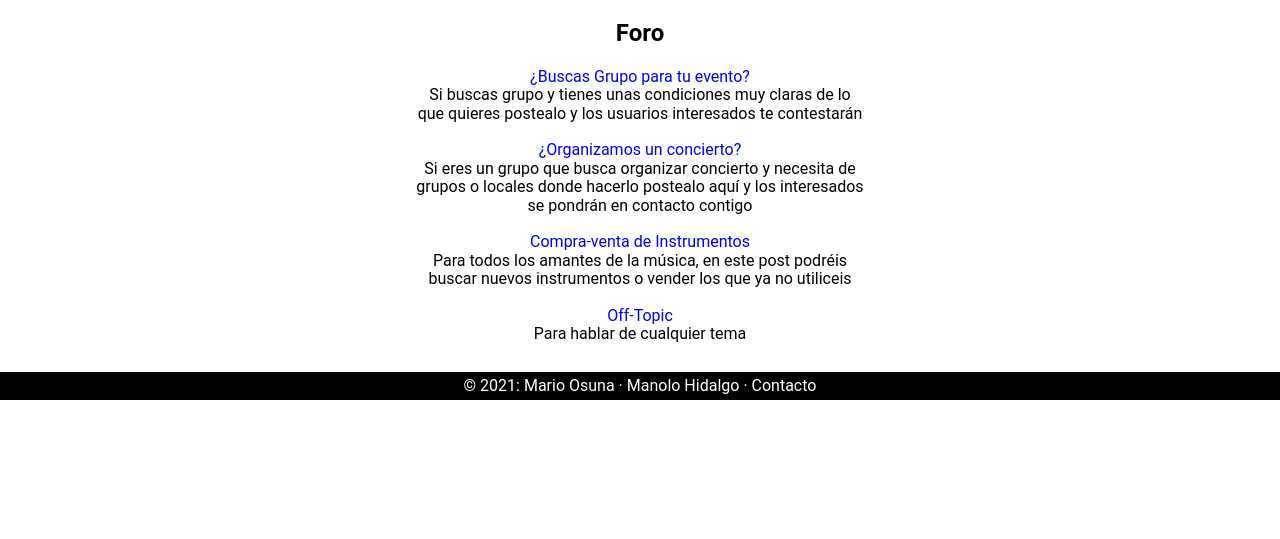
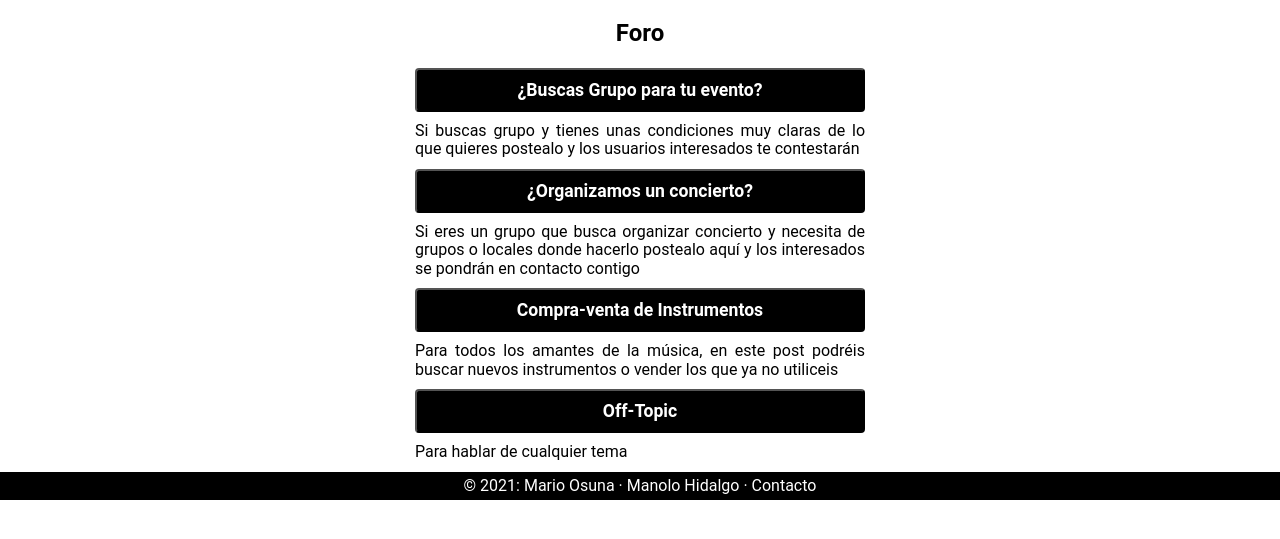
Before and after one commit to iesgrancapitan-proyectos/202021daw_junio_yourmusic-hipema-mario, a Django app: page /foro/index_foro/ in a window 1280 px wide. Shown: the part 205-744 px from the top of the page. Run offline with Django 3.2, Linux system fonts and the light colour scheme; data comes from the database, SQL or seed files in the repository; some libraries are stand-ins or nearby versions.

Commit message:
Primera version estilo foro general

```diff
--- a/foro/templates/index_foro.html
+++ b/foro/templates/index_foro.html
@@ -1,13 +1,15 @@
 {% extends "base.html" %} {% block content %}
 
 <!-- TODO: Dar estilo al apartado foro -->
-
+<div class="principal">
 <h2>Foro</h2>
-
+<div class="foro-general">
 {% for r in temas %}
-
-<div>
-    <a href="{% url 'foro:post' r.id %}">{{r.title}}</a>
-    <div>{{r.descripcion}}</div>
-
-</div><br> {% endfor %} {% endblock %}
+<div class="foro-seccion">
+    <button class="foro-titulo"><a href="{% url 'foro:post' r.id %}">{{r.title}}</a></button>
+    <div class="foro-descripcion-seccion">{{r.descripcion}}</div>
+</div>
+{% endfor %}
+</div>
+</div>
+ {% endblock %}
--- a/static/css/style.css
+++ b/static/css/style.css
@@ -1101,3 +1101,30 @@
 .textarea-error {
   background-color: #ffdddd;
 }
+
+.foro-titulo {
+  font-weight: bold;
+  font-size: 1.1rem;
+  background: black;
+  border-radius: 0.25rem;
+  color: white;
+  width: 100% !important;
+  padding: 0;
+  margin: 0;
+}
+
+.foro-titulo a {
+  padding: 10px;
+  display: block;
+  text-decoration: none;
+  color: white;
+}
+
+.foro-titulo:hover {
+  background-color: #666;
+  color: white;
+}
+
+.foro-descripcion-seccion {
+  text-align: justify;
+}
--- a/static/css/style.sass
+++ b/static/css/style.sass
@@ -908,3 +908,27 @@
 
 .textarea-error
   background-color: #ffdddd
+
+// .foro-seccion
+//   margin: 0 20px
+
+.foro-titulo
+  font-weight: bold
+  font-size: 1.1rem
+  background: $primary-color
+  border-radius: 0.25rem
+  color: white
+  width: 100% !important
+  padding: 0
+  margin: 0
+  a
+    padding: 10px
+    display: block
+    text-decoration: none
+    color: white
+.foro-titulo:hover
+  background-color: #666
+  color: white
+
+.foro-descripcion-seccion
+  text-align: justify
```
Also changed, not shown: static/css/style.min.css.
